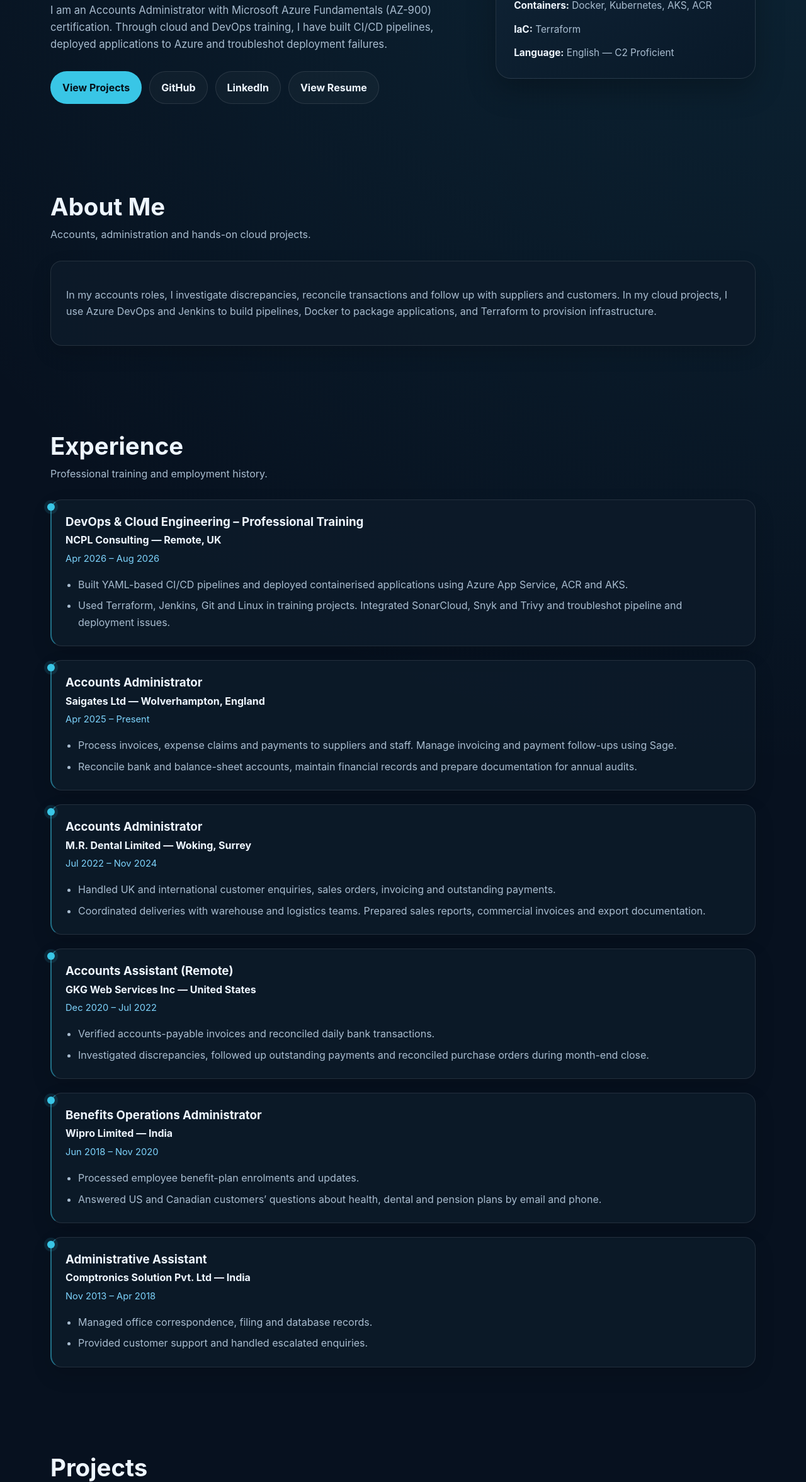
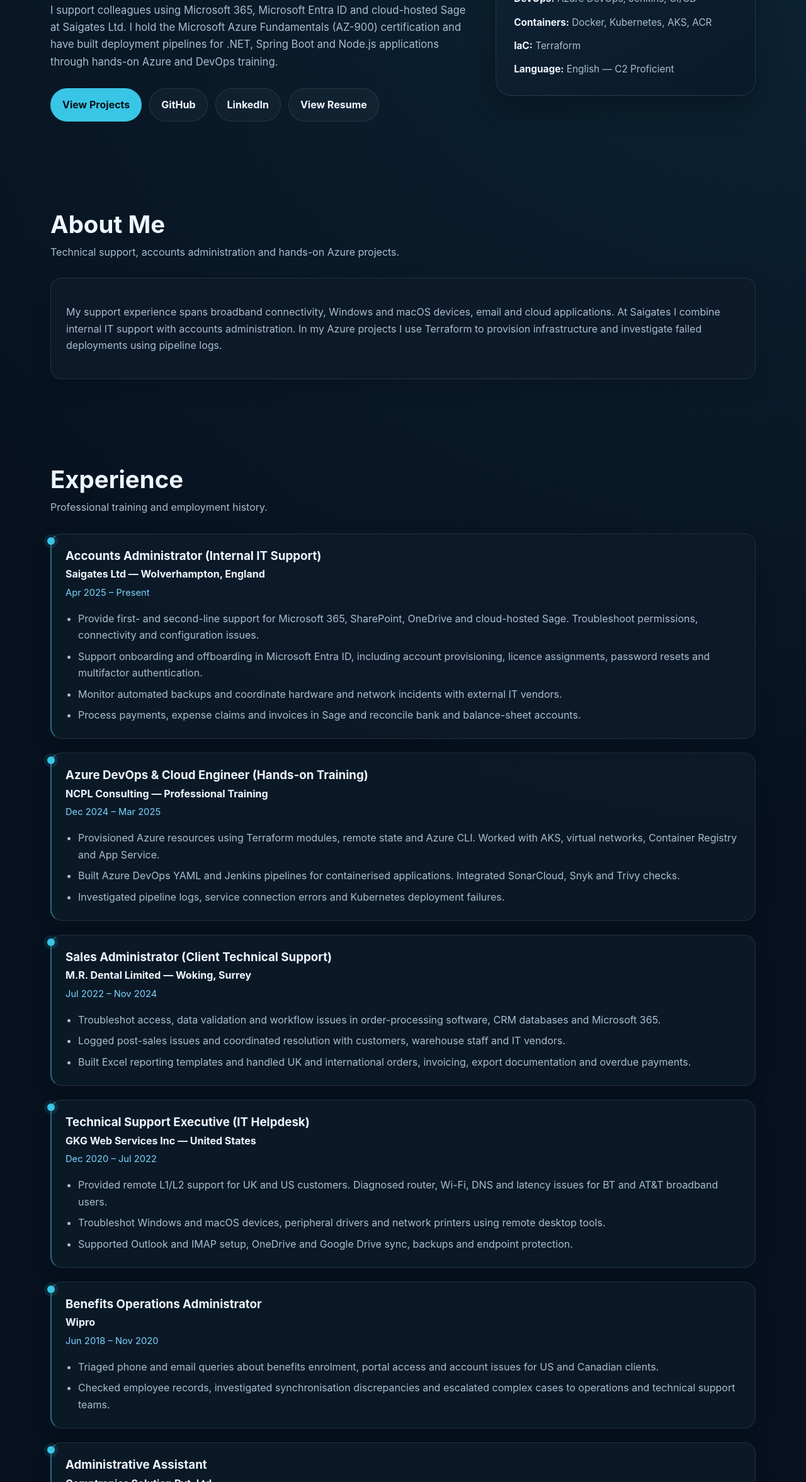
Before and after one commit to meenakshikandwal194-del/meenakshikandwal194-del.github.io, a plain HTML site: page index.html in a window 1280 px wide. Shown: the part 447-2800 px from the top of the page at 63% size. Drawn offline with Linux system fonts and the light colour scheme.

Commit message:
Update index.html

```diff
--- a/index.html
+++ b/index.html
@@ -322,7 +322,7 @@
         <a href="#projects">Projects</a>
         <a href="#skills">Skills</a>
         <a href="#education">Education</a>
-        <a href="Meenakshi%20Kandwal%20CV%20.pdf" target="_blank" rel="noopener">Resume</a>
+        <a href="Meenakshi%20Kandwal%20CV(1).pdf" target="_blank" rel="noopener">Resume</a>
         <a href="#contact">Contact</a>
       </div>
     </div>
@@ -333,21 +333,21 @@
       <div>
         <div class="eyebrow">Azure Cloud • DevOps • Infrastructure</div>
         <h1>Meenakshi Kandwal</h1>
-        <h2>Cloud, Infrastructure &amp; IT Support</h2>
-        <p>I am an Accounts Administrator with Microsoft Azure Fundamentals (AZ-900) certification. Through cloud and DevOps training, I have built CI/CD pipelines, deployed applications to Azure and troubleshot deployment failures.</p>
+        <h2>Azure Cloud, DevOps &amp; IT Support</h2>
+        <p>I support colleagues using Microsoft 365, Microsoft Entra ID and cloud-hosted Sage at Saigates Ltd. I hold the Microsoft Azure Fundamentals (AZ-900) certification and have built deployment pipelines for .NET, Spring Boot and Node.js applications through hands-on Azure and DevOps training.</p>
 
         <div class="cta-row">
           <a class="btn btn-primary" href="#projects">View Projects</a>
           <a class="btn btn-secondary" href="https://github.com/meenakshikandwal194-del" target="_blank" rel="noopener">GitHub</a>
           <a class="btn btn-secondary" href="https://www.linkedin.com/in/meenakshikandwal" target="_blank" rel="noopener">LinkedIn</a>
-          <a class="btn btn-secondary" href="Meenakshi%20Kandwal%20CV%20.pdf" target="_blank" rel="noopener">View Resume</a>
+          <a class="btn btn-secondary" href="Meenakshi%20Kandwal%20CV(1).pdf" target="_blank" rel="noopener">View Resume</a>
         </div>
       </div>
 
       <aside class="hero-card">
         <h3>Profile Snapshot</h3>
         <div class="quick-list">
-          <div><strong>Current:</strong> Accounts Administrator at Saigates Ltd</div>
+          <div><strong>Current:</strong> Accounts Administrator (Internal IT Support) at Saigates Ltd</div>
           <div><strong>Certification:</strong> Microsoft Certified: Azure Fundamentals (AZ-900)</div>
           <div><strong>Cloud:</strong> Microsoft Azure</div>
           <div><strong>DevOps:</strong> Azure DevOps, Jenkins, CI/CD</div>
@@ -364,10 +364,10 @@
       <div class="container">
         <div class="section-heading">
           <h2>About Me</h2>
-          <p>Accounts, administration and hands-on cloud projects.</p>
+          <p>Technical support, accounts administration and hands-on Azure projects.</p>
         </div>
         <div class="card">
-          <p>In my accounts roles, I investigate discrepancies, reconcile transactions and follow up with suppliers and customers. In my cloud projects, I use Azure DevOps and Jenkins to build pipelines, Docker to package applications, and Terraform to provision infrastructure.</p>
+          <p>My support experience spans broadband connectivity, Windows and macOS devices, email and cloud applications. At Saigates I combine internal IT support with accounts administration. In my Azure projects I use Terraform to provision infrastructure and investigate failed deployments using pipeline logs.</p>
         </div>
       </div>
     </section>
@@ -381,62 +381,67 @@
 
         <div class="timeline">
           <article class="card role">
-            <h3>DevOps &amp; Cloud Engineering – Professional Training</h3>
-            <div class="company">NCPL Consulting — Remote, UK</div>
-            <div class="date">Apr 2026 – Aug 2026</div>
+            <h3>Accounts Administrator (Internal IT Support)</h3>
+            <div class="company">Saigates Ltd — Wolverhampton, England</div>
+            <div class="date">Apr 2025 – Present</div>
             <ul>
-              <li>Built YAML-based CI/CD pipelines and deployed containerised applications using Azure App Service, ACR and AKS.</li>
-              <li>Used Terraform, Jenkins, Git and Linux in training projects. Integrated SonarCloud, Snyk and Trivy and troubleshot pipeline and deployment issues.</li>
+              <li>Provide first- and second-line support for Microsoft 365, SharePoint, OneDrive and cloud-hosted Sage. Troubleshoot permissions, connectivity and configuration issues.</li>
+              <li>Support onboarding and offboarding in Microsoft Entra ID, including account provisioning, licence assignments, password resets and multifactor authentication.</li>
+              <li>Monitor automated backups and coordinate hardware and network incidents with external IT vendors.</li>
+              <li>Process payments, expense claims and invoices in Sage and reconcile bank and balance-sheet accounts.</li>
             </ul>
           </article>
 
           <article class="card role">
-            <h3>Accounts Administrator</h3>
-            <div class="company">Saigates Ltd — Wolverhampton, England</div>
-            <div class="date">Apr 2025 – Present</div>
+            <h3>Azure DevOps &amp; Cloud Engineer (Hands-on Training)</h3>
+            <div class="company">NCPL Consulting — Professional Training</div>
+            <div class="date">Dec 2024 – Mar 2025</div>
             <ul>
-              <li>Process invoices, expense claims and payments to suppliers and staff. Manage invoicing and payment follow-ups using Sage.</li>
-              <li>Reconcile bank and balance-sheet accounts, maintain financial records and prepare documentation for annual audits.</li>
+              <li>Provisioned Azure resources using Terraform modules, remote state and Azure CLI. Worked with AKS, virtual networks, Container Registry and App Service.</li>
+              <li>Built Azure DevOps YAML and Jenkins pipelines for containerised applications. Integrated SonarCloud, Snyk and Trivy checks.</li>
+              <li>Investigated pipeline logs, service connection errors and Kubernetes deployment failures.</li>
             </ul>
           </article>
 
           <article class="card role">
-            <h3>Accounts Administrator</h3>
+            <h3>Sales Administrator (Client Technical Support)</h3>
             <div class="company">M.R. Dental Limited — Woking, Surrey</div>
             <div class="date">Jul 2022 – Nov 2024</div>
             <ul>
-              <li>Handled UK and international customer enquiries, sales orders, invoicing and outstanding payments.</li>
-              <li>Coordinated deliveries with warehouse and logistics teams. Prepared sales reports, commercial invoices and export documentation.</li>
+              <li>Troubleshot access, data validation and workflow issues in order-processing software, CRM databases and Microsoft 365.</li>
+              <li>Logged post-sales issues and coordinated resolution with customers, warehouse staff and IT vendors.</li>
+              <li>Built Excel reporting templates and handled UK and international orders, invoicing, export documentation and overdue payments.</li>
             </ul>
           </article>
 
           <article class="card role">
-            <h3>Accounts Assistant (Remote)</h3>
+            <h3>Technical Support Executive (IT Helpdesk)</h3>
             <div class="company">GKG Web Services Inc — United States</div>
             <div class="date">Dec 2020 – Jul 2022</div>
             <ul>
-              <li>Verified accounts-payable invoices and reconciled daily bank transactions.</li>
-              <li>Investigated discrepancies, followed up outstanding payments and reconciled purchase orders during month-end close.</li>
+              <li>Provided remote L1/L2 support for UK and US customers. Diagnosed router, Wi-Fi, DNS and latency issues for BT and AT&amp;T broadband users.</li>
+              <li>Troubleshot Windows and macOS devices, peripheral drivers and network printers using remote desktop tools.</li>
+              <li>Supported Outlook and IMAP setup, OneDrive and Google Drive sync, backups and endpoint protection.</li>
             </ul>
           </article>
 
           <article class="card role">
             <h3>Benefits Operations Administrator</h3>
-            <div class="company">Wipro Limited — India</div>
+            <div class="company">Wipro</div>
             <div class="date">Jun 2018 – Nov 2020</div>
             <ul>
-              <li>Processed employee benefit-plan enrolments and updates.</li>
-              <li>Answered US and Canadian customers’ questions about health, dental and pension plans by email and phone.</li>
+              <li>Triaged phone and email queries about benefits enrolment, portal access and account issues for US and Canadian clients.</li>
+              <li>Checked employee records, investigated synchronisation discrepancies and escalated complex cases to operations and technical support teams.</li>
             </ul>
           </article>
 
           <article class="card role">
             <h3>Administrative Assistant</h3>
-            <div class="company">Comptronics Solution Pvt. Ltd — India</div>
+            <div class="company">Comptronics Solution Pvt. Ltd.</div>
             <div class="date">Nov 2013 – Apr 2018</div>
             <ul>
-              <li>Managed office correspondence, filing and database records.</li>
-              <li>Provided customer support and handled escalated enquiries.</li>
+              <li>Documented customer service requests, handled escalated queries and maintained client records.</li>
+              <li>Prepared management reports and coordinated team schedules and vendor communications.</li>
             </ul>
           </article>
         </div>
@@ -500,11 +505,17 @@
       <div class="container">
         <div class="section-heading">
           <h2>Technical Skills</h2>
-          <p>Tools and technologies used in training and projects.</p>
+          <p>Tools used in technical support, cloud projects and DevOps training.</p>
         </div>
 
         <div class="card">
           <div class="tags">
+            <span class="tag">Microsoft 365</span>
+            <span class="tag">SharePoint</span>
+            <span class="tag">OneDrive</span>
+            <span class="tag">Windows</span>
+            <span class="tag">macOS</span>
+            <span class="tag">DNS</span>
             <span class="tag">Microsoft Azure</span>
             <span class="tag">Azure Portal</span>
             <span class="tag">Azure CLI</span>
@@ -544,11 +555,13 @@
     <section id="certifications">
       <div class="container">
         <div class="section-heading">
-          <h2>Certification</h2>
+          <h2>Certifications and Training</h2>
         </div>
         <div class="card">
           <h3>Microsoft Certified: Azure Fundamentals (AZ-900)</h3>
           <div class="meta">Microsoft | 2026</div>
+          <h3>Azure DevOps &amp; Cloud Engineering Bootcamp</h3>
+          <div class="meta">NCPL | 2026</div>
         </div>
       </div>
     </section>
@@ -598,7 +611,7 @@
       <div class="container">
         <div class="section-heading">
           <h2>Contact</h2>
-          <p>Connect with me for Azure Cloud, DevOps and infrastructure opportunities.</p>
+          <p>Open to cloud and technical support roles in Northern Ireland and fully remote roles across the UK.</p>
         </div>
 
         <div class="contact-grid">
@@ -622,7 +635,7 @@
             github.com/meenakshikandwal194-del
           </a>
 
-          <a class="contact-item" href="Meenakshi%20Kandwal%20CV%20.pdf" target="_blank" rel="noopener">
+          <a class="contact-item" href="Meenakshi%20Kandwal%20CV(1).pdf" target="_blank" rel="noopener">
             <span>Resume</span>
             View Latest CV
           </a>
```
